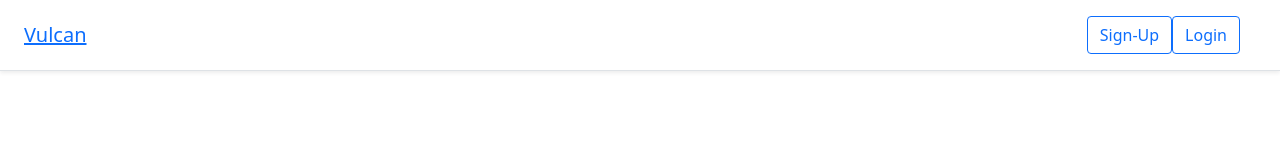
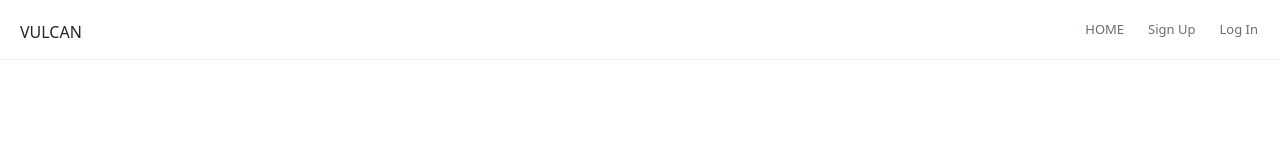
Before and after one commit to maninblack1974/Vulcan, a React (Create React App) app in the folder client/: page / in a window 1280 px wide. Shown: the top 160 px of the page. Built offline with nearby package versions, Linux system fonts and the light colour scheme.

Commit message:
updating nav bar

```diff
--- /dev/null
+++ b/client/src/Components/GuestHeader/NavLink.js
@@ -0,0 +1,68 @@
+import React from 'react';
+import PropTypes from 'prop-types';
+import { Link } from 'react-router-dom';
+import styled from 'styled-components';
+
+const LinkStyled = styled.li`
+  list-style: none;
+  width: 100%;
+  padding: 20px 14px;
+  margin: 0;
+  height: auto;
+  cursor: pointer;
+  display: initial;
+  > a {
+    text-decoration: none;
+    color: #000;
+    font-size: 18px;
+    font-weight: 700;
+  }
+  :hover {
+    background-color: #fafafa;
+    > a {
+      color: #009fd9;
+    }
+  }
+  @media (min-width: 700px) {
+    list-style: none;
+    margin: 0 12px;
+    height: 100%;
+    display: ${({ title }) => (title === 'Home' ? 'none' : 'flex')};
+    padding: 0;
+    align-items: center;
+    border-bottom: 0 solid #e9eced;
+    width: auto;
+    cursor: pointer;
+    > a {
+      text-decoration: none;
+      color: #676d73;
+      font-size: 13px;
+      font-weight: normal;
+    }
+    :hover {
+      box-shadow: inset 0 -3px 0 #d3d4d5;
+      background: transparent;
+      > a {
+        color: #2f3033;
+      }
+    }
+`;
+
+export default class NavLink extends React.Component {
+  render() {
+    const { to, title, close } = this.props;
+    return (
+      <LinkStyled title={title}>
+        <Link onClick={close} to={to}>
+          {title}
+        </Link>
+      </LinkStyled>
+    );
+  }
+}
+
+NavLink.propTypes = {
+  to: PropTypes.string.isRequired,
+  title: PropTypes.string.isRequired,
+  close: PropTypes.func.isRequired,
+};
--- a/client/src/Components/GuestHeader/index.js
+++ b/client/src/Components/GuestHeader/index.js
@@ -1,18 +1,116 @@
 import React from "react";
 import { Link } from "react-router-dom";
+import styled from 'styled-components';
+import PropTypes from 'prop-types';
+import LogoFull from '../../Shared/SVG/LogoFull';
+import NavLink from './NavLink';
+
+
 // import Logout from "../Logout"
 
-const GuestHeader = (props) => (
-  console.log("**** client/src/Components/GuestHeader"),
-  <header className="d-flex flex-column flex-md-row align-items-center p-3 px-md-4 mb-3 bg-body border-bottom shadow-sm">
-    <Link className="h5 my-0 me-md-auto fw-normal" to="/">Vulcan</Link>
-    <nav className="my-2 my-md-0 me-md-3">
-      <Link className="btn btn-outline-primary" to="/sign-up">Sign-Up</Link>
-      <Link className="btn btn-outline-primary" to="/sign-in">Login</Link>
-      {/* <Link className="btn btn-outline-primary" to="/RegisterPro">Register Pro</Link>
-      <Logout/> */}
-    </nav>
-  </header>
-);
+const HeaderStyled = styled.header`
+  margin-bottom: 45px;
+
+  @media (min-width: 700px) {
+    margin-bottom: 0;
+  }
+`;
+
+const Navigation = styled.nav`
+  display: flex;
+  justify-content: space-between;
+  border-bottom: 1px solid #eee;
+
+  z-index: 1000;
+  > ul {
+    display: flex;
+    flex-direction: column;
+    position: fixed;
+    transition: transform 0.3s linear;
+    transform: ${({ isClosed }) => (isClosed ? ' translateY(-110vh)' : 'translateY(60px)')};
+    padding: 0;
+    width: 100%;
+    height: 100vh;
+    background: #fff;
+    z-index: 999;
+  }
+  @media (min-width: 700px) {
+    display: flex;
+    justify-content: space-between;
+    height: 60px;
+    border-bottom: 1px solid #eee;
+    > ul {
+      position: relative;
+      transform: none;
+      height: auto;
+      width: auto;
+      display: flex;
+      align-items: center;
+      flex-direction: row;
+      justify-content: flex-end;
+      min-height: 100%;
+      margin: 0 10px 0 0;
+      box-sizing: border-box;
+    }
+  }
+`;
+
+const LogoFullStyledLink = styled.nav`
+  padding: 20px;
+  display: none;
+
+  @media (min-width: 700px) {
+    display: initial;
+  }
+`;
+
+const navLinks = [
+  {
+    to: '/',
+    title: 'HOME',
+  },
+  {
+    to: '/sign-up',
+    title: 'Sign Up',
+  },
+  {
+    to: '/sign-in',
+    title: 'Log In',
+  },
+];
+
+class GuestHeader extends React.Component {
+  constructor(props) {
+    super(props);
+
+    this.state = {
+      isClosed: true,
+    };
+  }
+
+  openDropdownHandler = () => {
+    window.addEventListener('scroll', this.scrollToTop);
+    this.setState(previousState => ({ isClosed: !previousState.isClosed }));
+  };
+
+  render() {
+    let renderLinks;
+    renderLinks = navLinks.map(({ to, title }) => (
+      <NavLink close={this.openDropdownHandler} key={title} to={to} title={title} />
+    ));
+
+
+    return (
+      <HeaderStyled>
+        <Navigation>
+          <LogoFullStyledLink>
+            VULCAN
+          </LogoFullStyledLink>
+          <ul>{renderLinks}</ul>
+        </Navigation>
+      </HeaderStyled>
+    );
+  }
+}
 
 export default GuestHeader;
--- a/client/src/Shared/Search/Search.js
+++ b/client/src/Shared/Search/Search.js
@@ -16,11 +16,21 @@ const allServices = Object.keys(services).reduce(
 );
 
 const popularServices = [
-  'House Cleaning',
-  'Handyman',
-  'Personal Training',
-  'Local Moving',
-  'Dog Training',
+  'Alcohol Distributor',
+  'Apparel',
+  'Bar/Beer Cleaning',
+  'Electrican',
+  'Food Distributor',
+  'General Cleaning',
+  'Hood Cleaning',
+  'HVAC',
+  'Linens',
+  'Outdoor Heating',
+  'Pest Control',
+  'Plumber',
+  'Refrigeration',
+  'Table Booth Repair',
+  'Window Repair'
 ];
 
 const StyledLink = styled(Link)`
```
Also changed, not shown: client/src/Shared/SVG/LogoFull.js (added, +24 -0 lines), client/src/Shared/SVG/LogoRound.js (added, +25 -0 lines), client/src/Shared/SVG/Search.js (added, +33 -0 lines), client/src/Shared/SVG/V-logo.svg (added), 1 other file (tests, documents, lock files or other folders).
